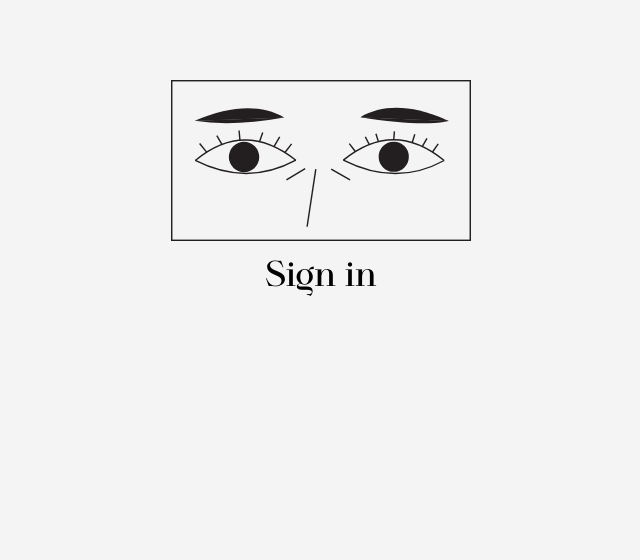
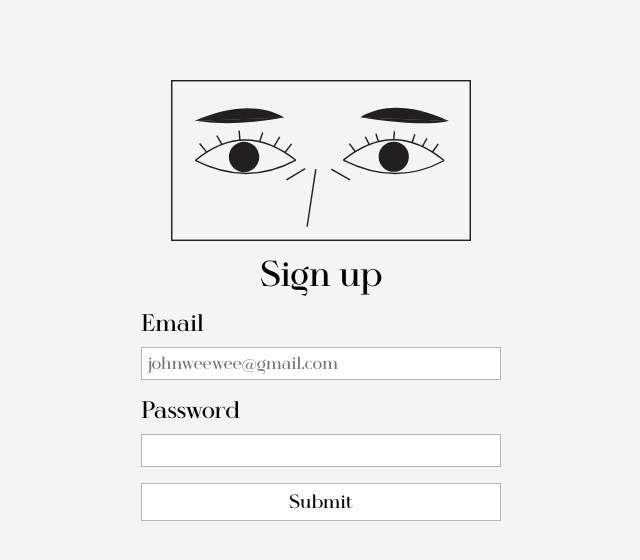
Before and after one commit to h0pped/mern-expense-tracker-front, a React (Create React App) app: page /signin in a window 1280 px wide. Shown: the top 560 px of the page, without its empty margins (319-959 px from the left). Built offline with nearby package versions, Linux system fonts and the light colour scheme; no server answers.

Commit message:
feat: add sign in feat

```diff
--- a/src/App.js
+++ b/src/App.js
@@ -1,4 +1,4 @@
-import { Link, Switch, Route, useLocation } from "react-router-dom";
+import { Switch, Route, useLocation } from "react-router-dom";
 import "./app.scss";
 import SignIn from "./components/Auth/SignIn";
 import Home from "./components/Home/Home";
@@ -14,10 +14,7 @@ function App() {
   return (
     <div
       className={
-        "App " +
-        (location.pathname === "/signin" || location.pathname === "/signup"
-          ? "auth-illustration"
-          : "")
+        "App " + (location.pathname !== "/" ? "auth-illustration" : "")
       }
     >
       <img className="title-illustration" src={faceSvg} alt="face" />
--- a/src/actions/authActions.js
+++ b/src/actions/authActions.js
@@ -1,18 +1,20 @@
 import axios from "axios";
-
-export const authUser = () => async (dispatch) => {
-  const res = await axios.post("https://localhost:5000/signin");
+import { signInURL, signUpURL, logOutURL } from "../api/serverapi";
+export const authUser = (user) => async (dispatch) => {
+  const res = await axios.post(signInURL, user, {
+    "Content-Type": "application/json",
+  });
   dispatch({
     type: "AUTH",
     payload: {
-      jwt: res.token,
-      user: res.user,
+      jwt: res.data.token,
+      user: res.data.user,
     },
   });
 };
 export const signUpUser = (user) => async (dispatch) => {
   console.log("SIGN UP  ACTION", user);
-  const res = await axios.post("http://localhost:5000/signup", user, {
+  const res = await axios.post(signUpURL, user, {
     "Content-Type": "application/json",
   });
   console.log(res);
--- /dev/null
+++ b/src/api/serverapi.js
@@ -0,0 +1,5 @@
+const BASE_URL = process.env.REACT_APP_API_URL;
+
+export const signUpURL = `${BASE_URL}/signup`;
+export const signInURL = `${BASE_URL}/signin`;
+export const logOutURL = `${BASE_URL}/logout`;
--- a/src/components/Auth/SignIn.js
+++ b/src/components/Auth/SignIn.js
@@ -1,11 +1,63 @@
-import React from "react";
+import React, { useState, useEffect } from "react";
 
 import "./styles.scss";
+
+import { useDispatch, useSelector } from "react-redux";
+import { authUser } from "../../actions/authActions";
+import { Redirect } from "react-router";
+
 const SignIn = () => {
-  return (
-    <div className="auth-container page">
-      <h2>Sign in</h2>
-    </div>
-  );
+  const dispatch = useDispatch();
+  const { auth } = useSelector((state) => state);
+  const [inputs, setInputs] = useState({});
+
+  const inputHandler = (e) => {
+    const inputName = e.target.name;
+    const inputValue = e.target.value;
+    setInputs({
+      ...inputs,
+      [inputName]: inputValue,
+    });
+  };
+  const formHandler = (e) => {
+    e.preventDefault();
+    dispatch(authUser(inputs));
+  };
+  useEffect(() => {
+    console.log(auth);
+  }, [auth]);
+  if (auth.jwt) {
+    return <Redirect to="/main" />;
+  } else {
+    return (
+      <div className="auth-container page">
+        <h2>Sign up</h2>
+        <form onSubmit={formHandler} className="login-form">
+          <div className="input-container">
+            <label htmlFor="email">Email</label>
+            <input
+              type="email"
+              name="email"
+              id="emailInput"
+              placeholder="johnweewee@gmail.com"
+              onChange={inputHandler}
+            />
+          </div>
+          <div className="input-container">
+            <label htmlFor="password">Password</label>
+            <input
+              type="password"
+              name="password"
+              id="passwordInput"
+              onChange={inputHandler}
+            />
+          </div>
+          <div className="submit-container">
+            <button type="submit">Submit</button>
+          </div>
+        </form>
+      </div>
+    );
+  }
 };
 export default SignIn;
--- a/src/components/Auth/SignUp.js
+++ b/src/components/Auth/SignUp.js
@@ -34,7 +34,7 @@ const SignUp = () => {
     return (
       <div className="auth-container page">
         <h2>Sign up</h2>
-        <form onSubmit={formHandler} className="login-form">
+        <form onSubmit={formHandler} className="signup-form">
           <div className="input-container">
             <label htmlFor="name">Name</label>
             <input
--- a/src/components/Auth/styles.scss
+++ b/src/components/Auth/styles.scss
@@ -12,7 +12,7 @@
     margin: 1rem 0;
   }
 }
-.login-form {
+form {
   max-width: 100%;
   display: grid;
   grid-template-columns: repeat(2, 1fr);
@@ -52,4 +52,11 @@
       border: 1px solid #b4b4b4;
     }
   }
+  &.login-form {
+    grid-template-columns: none;
+    width: 30%;
+    .submit-container {
+      grid-column-end: 1;
+    }
+  }
 }
```
